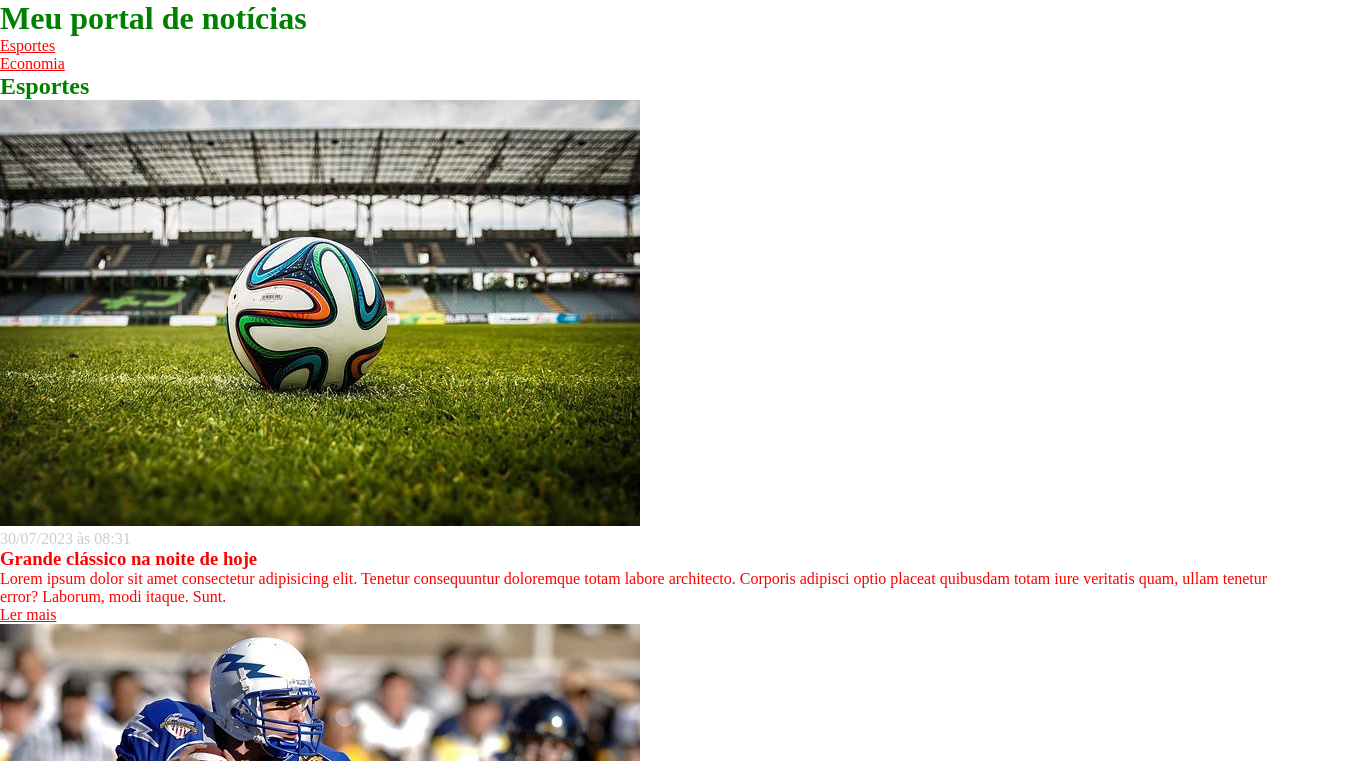
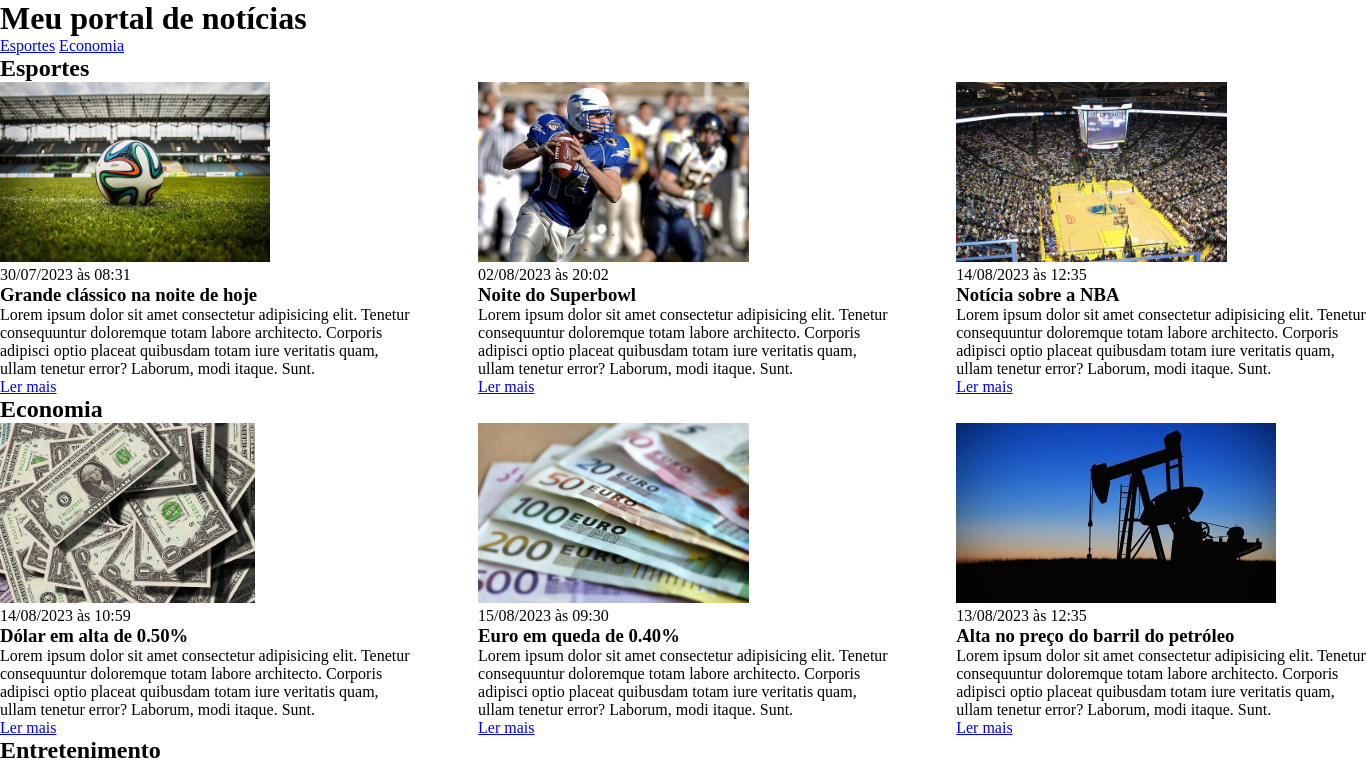
Before and after one commit to Danpalmeira92/modulo_css, a plain HTML site: page index.html in a window 1280 px wide. Shown: the top 761 px of the page, 1366 px wide, since content can reach past the window. Drawn offline with Linux system fonts and the light colour scheme; grey boxes are pictures that could not be loaded.

Commit message:
Editando os elementos da página com as propriedades de display

```diff
--- a/main.css
+++ b/main.css
@@ -1,21 +1,28 @@
 * {
-    color: red;
     box-sizing: border-box;
     margin: 0;
     padding: 0;
 }
 
-h1 {
-    color: green;
+header li {
+    display: inline;
 }
 
-h2 {
-    color: green;
+.container {
+    width: 1366px;
+    margin: 0 auto 0 auto;
+
 }
 
-#economy h2 {
-    color: gold;
+.articles {
+    display: flex;
+    flex-wrap: wrap;
+    justify-content: space-between;
 }
-.criation-date {
-    color: #ccc;
+
+.articles article img {
+    height: 180px;
 }
+.articles article {
+    width: 30%;
+}
```
